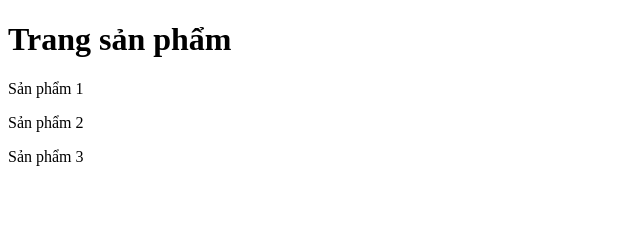
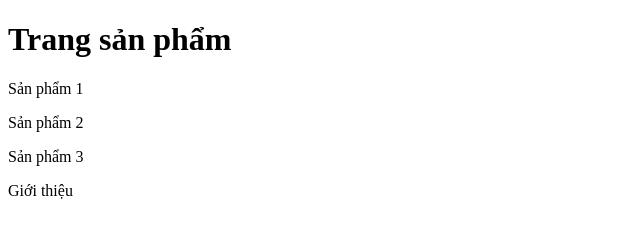
Before and after one commit to baohn04/be-course-test, a plain HTML site: page product.html in a window 1280 px wide. Shown: the full height of the page, 0-640 px from the left. Drawn offline with Linux system fonts and the light colour scheme.

Commit message:
Update page product v1

```diff
--- a/product.html
+++ b/product.html
@@ -10,5 +10,7 @@
   <p>Sản phẩm 1</p>
   <p>Sản phẩm 2</p>
   <p>Sản phẩm 3</p>
+
+  <p>Giới thiệu</p>
 </body>
 </html>
```
